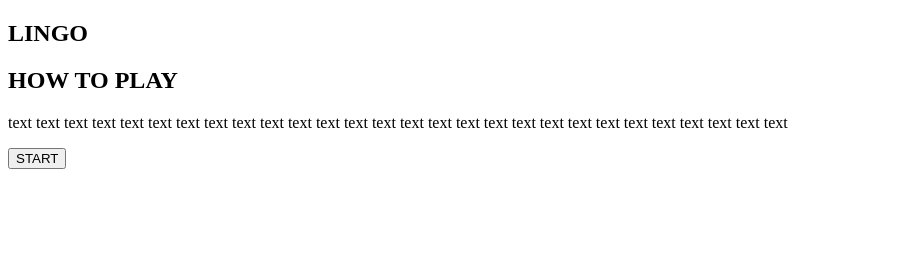
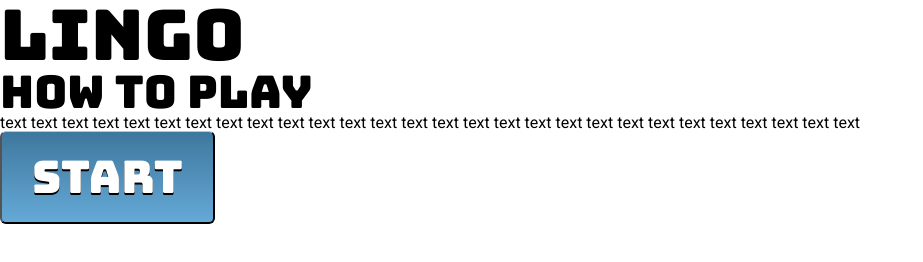
Before and after one commit to adam-rice/Lingo, a website: page index.html in a window 1280 px wide. Both pictures are taken after a click on the button "START". Shown: the whole page, without its empty margins (0-923 px from the left). Drawn offline with Linux system fonts and the light colour scheme.

Commit message:
skeleton styling / button styling

```diff
--- a/index.html
+++ b/index.html
@@ -3,6 +3,9 @@
 <head>
   <meta charset="utf-8">
   <title>LINGO</title>
+  <link href="https://fonts.googleapis.com/css?family=Bungee|Roboto" rel="stylesheet">
+  <link rel="stylesheet" type="text/css" href="./lib/reset.css">
+  <link rel="stylesheet" type="text/css" href="./lib/styles.css">
 </head>
 <body>
   <section>
@@ -14,7 +17,7 @@
     <article>
   </section>
   <footer></footer>
-  <audio></audio>
+  <audio></audio> <!-- A mute button might also be located here -->
   <script src="main.bundle.js"></script>
 </body>
 </html>
--- a/lib/reset.css
+++ b/lib/reset.css
@@ -0,0 +1,48 @@
+/* http://meyerweb.com/eric/tools/css/reset/
+   v2.0 | 20110126
+   License: none (public domain)
+*/
+
+html, body, div, span, applet, object, iframe,
+h1, h2, h3, h4, h5, h6, p, blockquote, pre,
+a, abbr, acronym, address, big, cite, code,
+del, dfn, em, img, ins, kbd, q, s, samp,
+small, strike, strong, sub, sup, tt, var,
+b, u, i, center,
+dl, dt, dd, ol, ul, li,
+fieldset, form, label, legend,
+table, caption, tbody, tfoot, thead, tr, th, td,
+article, aside, canvas, details, embed,
+figure, figcaption, footer, header, hgroup,
+menu, nav, output, ruby, section, summary,
+time, mark, audio, video {
+	margin: 0;
+	padding: 0;
+	border: 0;
+	font-size: 100%;
+	font: inherit;
+	vertical-align: baseline;
+}
+/* HTML5 display-role reset for older browsers */
+article, aside, details, figcaption, figure,
+footer, header, hgroup, menu, nav, section {
+	display: block;
+}
+body {
+	line-height: 1;
+}
+ol, ul {
+	list-style: none;
+}
+blockquote, q {
+	quotes: none;
+}
+blockquote:before, blockquote:after,
+q:before, q:after {
+	content: '';
+	content: none;
+}
+table {
+	border-collapse: collapse;
+	border-spacing: 0;
+}
--- a/lib/styles.css
+++ b/lib/styles.css
@@ -1,4 +1,34 @@
 body {
-  font-family: 'Bungee', cursive;
   font-family: 'Roboto', sans-serif;
 }
+
+h1, h2, #start-button {
+  font-family: 'Bungee', cursive;
+  font-size: 45px;
+}
+
+h1 {
+  font-size: 70px;
+}
+#start-button {
+   border-top: 1px solid #96d1f8;
+   background: #65a9d7;
+   background: -webkit-gradient(linear, left top, left bottom, from(#3e779d), to(#65a9d7));
+   padding: 15px 30px;
+   border-radius: 6px;
+   text-shadow: #000000 0 2px 0;
+   color: white;
+   vertical-align: middle;
+}
+#start-button:hover {
+   border-top-color: #28597a;
+   background: #28597a;
+   color: #ccc;
+}
+#start-button:active {
+   border-top-color: #1b435e;
+   background: #1b435e;
+}
+#start-button:focus {
+  outline: none;
+}
```
Also changed, not shown: lib/index.js (+32 -32 lines).
